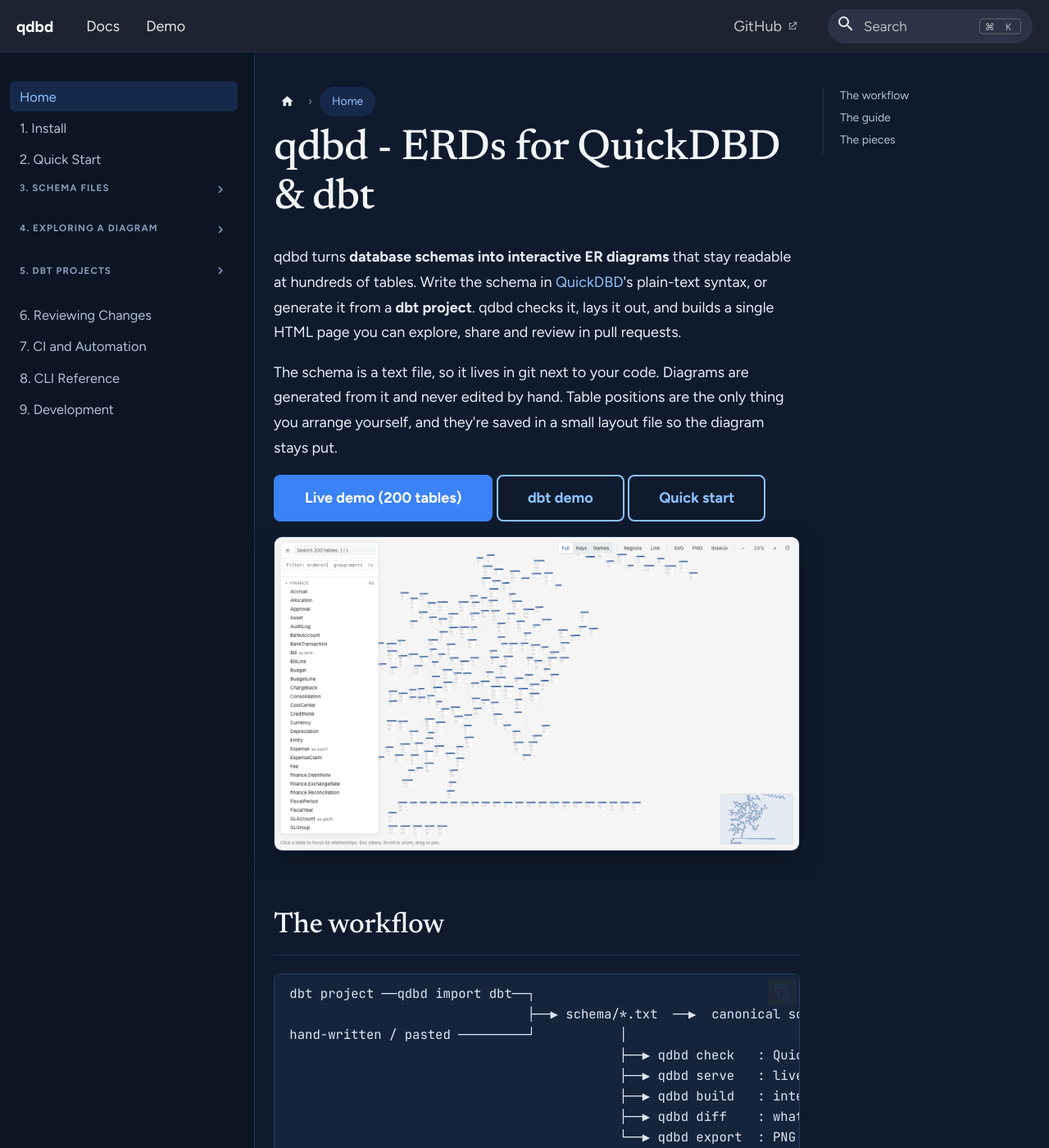
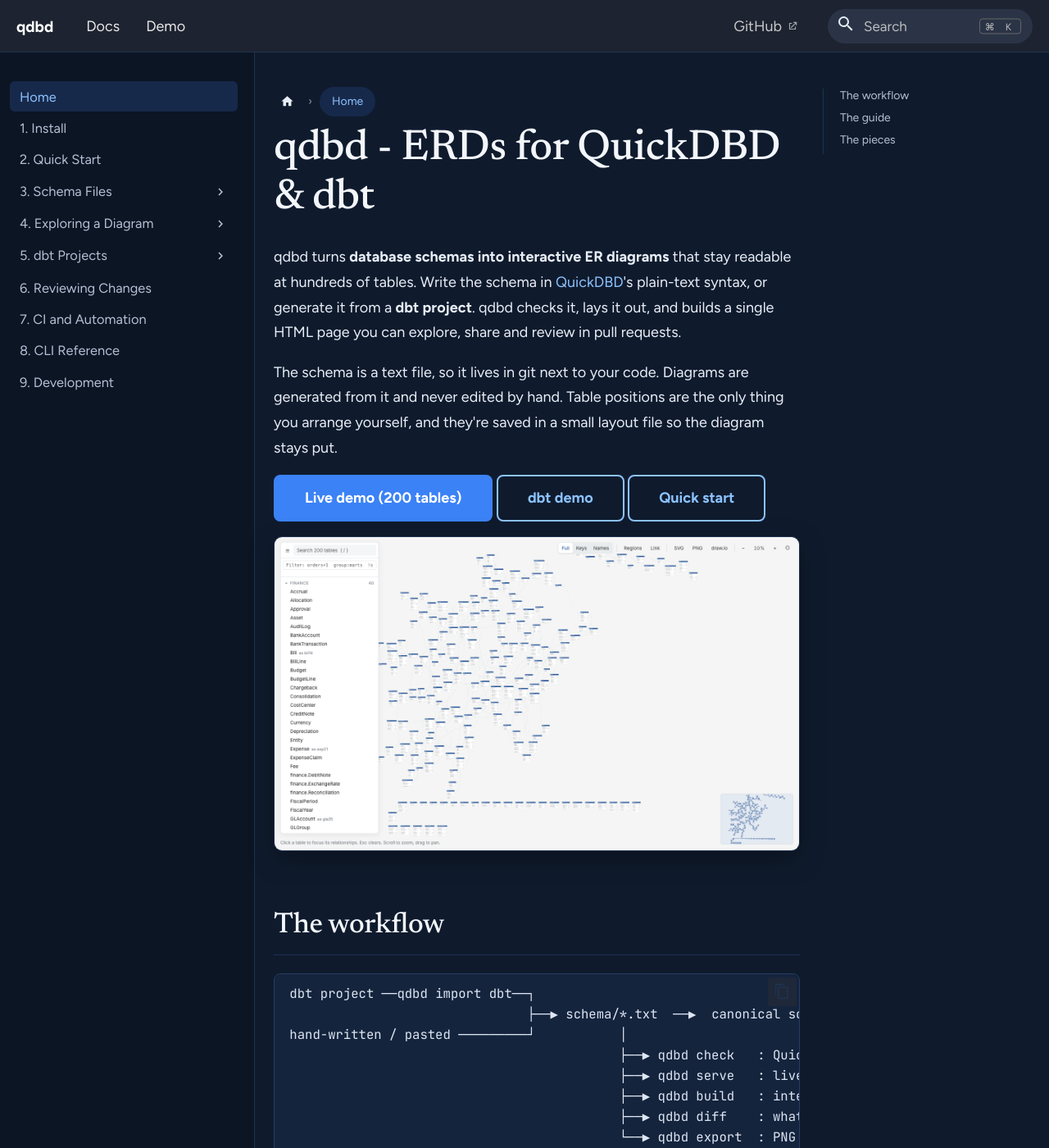
Before and after one commit to MarkPhamm/quickdbd-cli, an MkDocs documentation site: the page built from docs/index.md, in a window 1280 px wide and 1400 px high. Shown: the whole window at 82% size. Built offline with MkDocs 1.6.1 and Material for MkDocs 9.7.7, drawn with Linux system fonts in a browser that asks for light colours; comment, search, counter and statistics services are not loaded.

Commit message:
Docs sidebar: sections with sub-pages look like the other entries; keep 5.2 Worked Example in the list

```diff
--- a/docs/stylesheets/extra.css
+++ b/docs/stylesheets/extra.css
@@ -81,9 +81,9 @@
 .md-nav--primary .md-nav__link:hover { color: #fff; background: rgba(255,255,255,.04); }
 .md-nav--primary .md-nav__link--active, .md-nav--primary .md-nav__link--active:hover { color: var(--qd-mint);
   background: var(--qd-pill); }
-/* collapsible groups (the worked example) look like modelith's small-caps label with a chevron */
-.md-nav--primary .md-nav__item--nested > .md-nav__link { font-size: .58rem; text-transform: uppercase;
-  letter-spacing: .09em; color: var(--qd-label); font-weight: 600; }
+/* numbered sections with sub-pages: same look as a page link, plus a chevron; children indented */
+.md-nav--primary .md-nav__item--nested > .md-nav__link { display: flex; align-items: center; cursor: pointer; }
+.md-nav--primary .md-nav__item--nested > .md-nav__link .md-nav__icon { margin-left: auto; }
 .md-nav--primary .md-nav__item--nested > .md-nav .md-nav__link { padding-left: 1.1rem; }
 .md-nav--primary .md-nav__item--nested > .md-nav > .md-nav__title { display: none; }
 
@@ -132,24 +132,6 @@
 @media screen and (min-width: 76.25em) {
   .md-sidebar--primary .md-nav--primary, .md-sidebar--primary .md-nav--primary .md-nav { width: 100% !important; }
 }
-/* section index pages: Material renders the group as a container holding a link and a chevron label.
-   Make the pair one row with one pill (the container), never two separate boxes. */
-.md-nav--primary .md-nav__item--nested > .md-nav__container {
-  display: flex; align-items: center; padding: 0; margin: .35rem 0 .1rem; border-radius: 6px;
-  font-size: .58rem; text-transform: uppercase; letter-spacing: .09em; color: var(--qd-label); font-weight: 600;
-}
-.md-nav--primary .md-nav__container > .md-nav__link,
-.md-nav--primary .md-nav__container > .md-nav__link:hover,
-.md-nav--primary .md-nav__container > .md-nav__link--active {
-  background: none; margin: 0; border-radius: 0; font-size: inherit; text-transform: inherit; letter-spacing: inherit;
-  font-weight: inherit; color: inherit;
-}
-.md-nav--primary .md-nav__container > a.md-nav__link { flex: 1; padding: .45rem .6rem; }
-.md-nav--primary .md-nav__container > label.md-nav__link { flex: none; width: auto; padding: .45rem .6rem; }
-.md-nav--primary .md-nav__container:hover { background: rgba(255,255,255,.04); color: #fff; }
-.md-nav--primary .md-nav__container:has(> a.md-nav__link--active) { background: var(--qd-pill); color: var(--qd-mint); }
-.md-nav--primary .md-nav__container .md-ellipsis { white-space: normal; }
-.md-nav--primary .md-nav__item--nested > .md-nav { margin-bottom: .35rem; }
 @media screen and (min-width: 76.25em) {
   .md-sidebar--primary .md-sidebar__inner { padding-right: 0; }
   .md-nav--primary .md-nav__list { padding-right: .6rem; }
--- a/mkdocs.yml
+++ b/mkdocs.yml
@@ -25,7 +25,6 @@
   features:
     - navigation.instant
     - navigation.tracking
-    - navigation.indexes
     - navigation.footer
     - navigation.top
     - toc.follow
```
